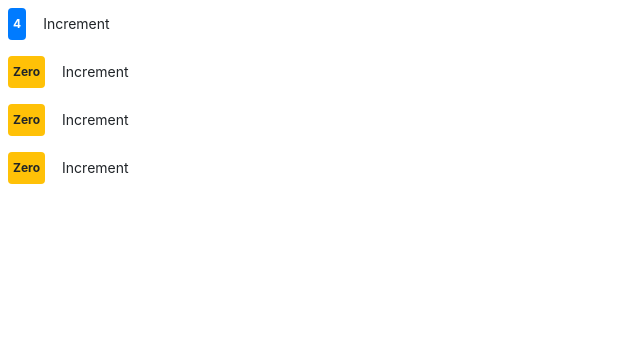
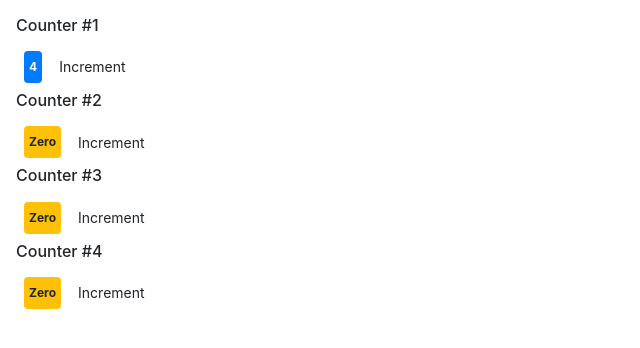
Before and after one commit to MartinLiut/My-first-React-app, a React (Create React App) app: page / in a window 1280 px wide. Shown: the top 348 px of the page, without its empty margins (0-640 px from the left). Built offline with nearby package versions, Linux system fonts and the light colour scheme.

Commit message:
Passing data to components

```diff
--- a/src/components/counter.jsx
+++ b/src/components/counter.jsx
@@ -19,10 +19,12 @@ class Counter extends Component {
     };
 
     render() {
+        console.log('props', this.props);
         let spanClasses = this.getBadgeClasses();
 
         return (
             <div>
+                {this.props.children}
                 <span style={this.stylesSpan} className={this.getBadgeClasses()}>{this.formatCount()}</span>
                 <button onClick={this.handleIncrement} className="btn btn-default btn-sm">Increment</button>
             </div>
--- a/src/components/counters.jsx
+++ b/src/components/counters.jsx
@@ -12,10 +12,14 @@ class Counters extends Component {
      }
     render() {
         return (
-        <div>
-            {this.state.counters.map(counter =>
-            <Counter key={counter.id} value={counter.value}/>)}
-        </div>);
+        <div className="m-2 p-2">
+            {this.state.counters.map(counter => (
+            <Counter key={counter.id} value={counter.value}>
+                <h6>Counter #{counter.id}</h6>
+            </Counter>
+            ))}
+        </div>
+        );
     }
 }
 
```
